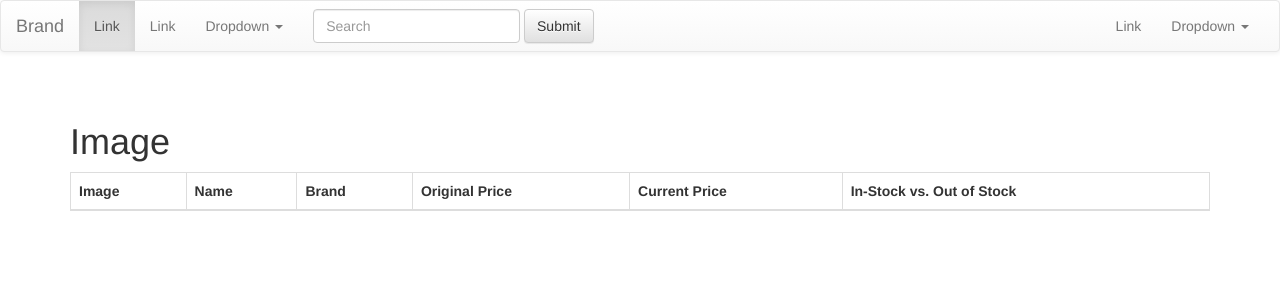
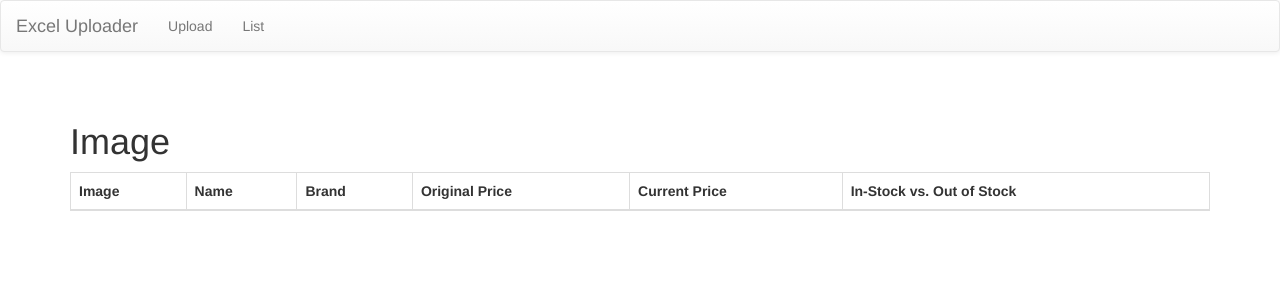
Before and after one commit to akarki15/excel-upload, a Flask app: page /uploads in a window 1280 px wide. Shown: the top 300 px of the page. Run offline with Flask 2, Linux system fonts and the light colour scheme; data that the repository does not hold is empty; some libraries are stand-ins or nearby versions.

Commit message:
Test upload added

```diff
--- a/demere/templates/base.html
+++ b/demere/templates/base.html
@@ -32,45 +32,14 @@
         <span class="icon-bar"></span>
         <span class="icon-bar"></span>
       </button>
-      <a class="navbar-brand" href="#">Brand</a>
+      <a class="navbar-brand" href="{{url_for('upload')}}">Excel Uploader</a>
     </div>
 
     <!-- Collect the nav links, forms, and other content for toggling -->
     <div class="collapse navbar-collapse" id="bs-example-navbar-collapse-1">
       <ul class="nav navbar-nav">
-        <li class="active"><a href="#">Link <span class="sr-only">(current)</span></a></li>
-        <li><a href="#">Link</a></li>
-        <li class="dropdown">
-          <a href="#" class="dropdown-toggle" data-toggle="dropdown" role="button" aria-haspopup="true" aria-expanded="false">Dropdown <span class="caret"></span></a>
-          <ul class="dropdown-menu">
-            <li><a href="#">Action</a></li>
-            <li><a href="#">Another action</a></li>
-            <li><a href="#">Something else here</a></li>
-            <li role="separator" class="divider"></li>
-            <li><a href="#">Separated link</a></li>
-            <li role="separator" class="divider"></li>
-            <li><a href="#">One more separated link</a></li>
-          </ul>
-        </li>
-      </ul>
-      <form class="navbar-form navbar-left" role="search">
-        <div class="form-group">
-          <input type="text" class="form-control" placeholder="Search">
-        </div>
-        <button type="submit" class="btn btn-default">Submit</button>
-      </form>
-      <ul class="nav navbar-nav navbar-right">
-        <li><a href="#">Link</a></li>
-        <li class="dropdown">
-          <a href="#" class="dropdown-toggle" data-toggle="dropdown" role="button" aria-haspopup="true" aria-expanded="false">Dropdown <span class="caret"></span></a>
-          <ul class="dropdown-menu">
-            <li><a href="#">Action</a></li>
-            <li><a href="#">Another action</a></li>
-            <li><a href="#">Something else here</a></li>
-            <li role="separator" class="divider"></li>
-            <li><a href="#">Separated link</a></li>
-          </ul>
-        </li>
+        <li><a href="{{url_for('upload')}}">Upload</a></li>
+        <li><a href="{{url_for('list_uploads')}}">List</a></li>
       </ul>
     </div><!-- /.navbar-collapse -->
   </div><!-- /.container-fluid -->
--- a/demere/views.py
+++ b/demere/views.py
@@ -11,7 +11,6 @@ import pyexcel.ext.xls # import it to handle xls file
 # Routes stuff
 @demere.route('/' , methods=['GET','POST'])
 def upload():
-    print "route"
     form = upload_excel()
     if request.method == 'POST':
         if form.validate() == False:
@@ -21,7 +20,7 @@ def upload():
             excel_data = read_excel(file)
             # write the excel data to sqlite db
             write_to_db(excel_data)
-            return redirect(url_for(list_uploads))
+            return redirect(url_for('list_uploads'))
     elif request.method == 'GET':
         return render_template('index.html', form=form)
 
--- a/scripts/read.py
+++ /dev/null
@@ -1,6 +0,0 @@
-import json
-import pyexcel as pe
-import pyexcel.ext.xls # import it to handle xls file
-list  = pe.get_array(file_name="sample.xlsx")
-json_string = json.dumps(list)
-print json_string
```
Also changed, not shown: demere/templates/index.html (+9 -4 lines), 2 other files.
